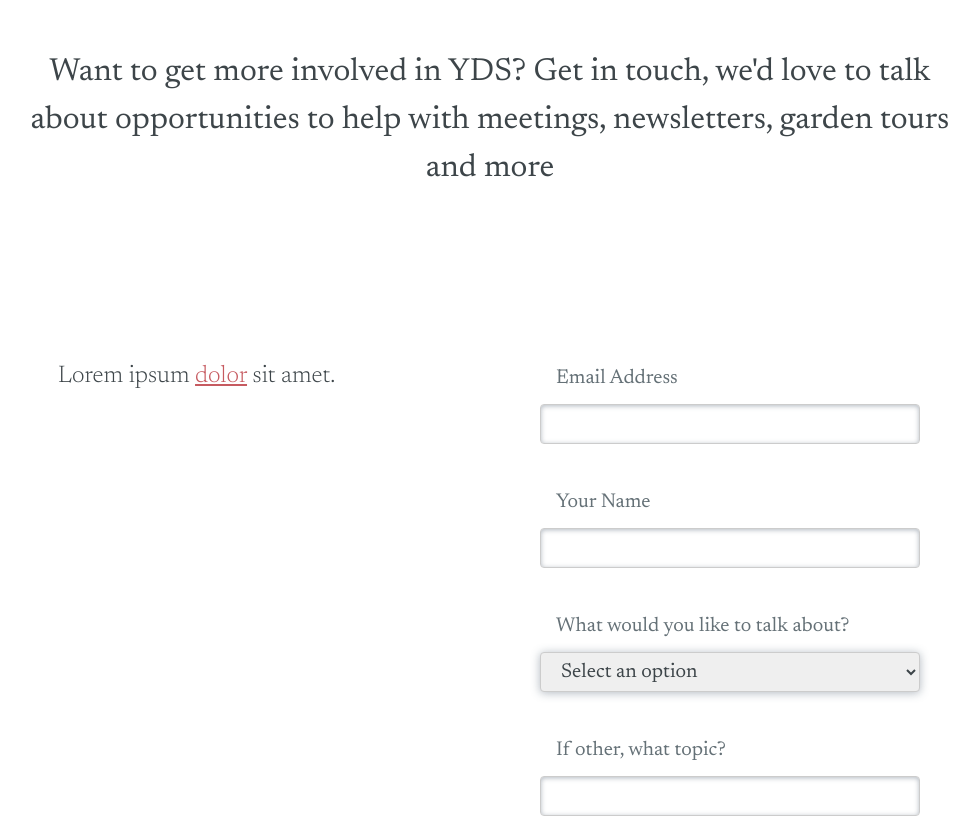
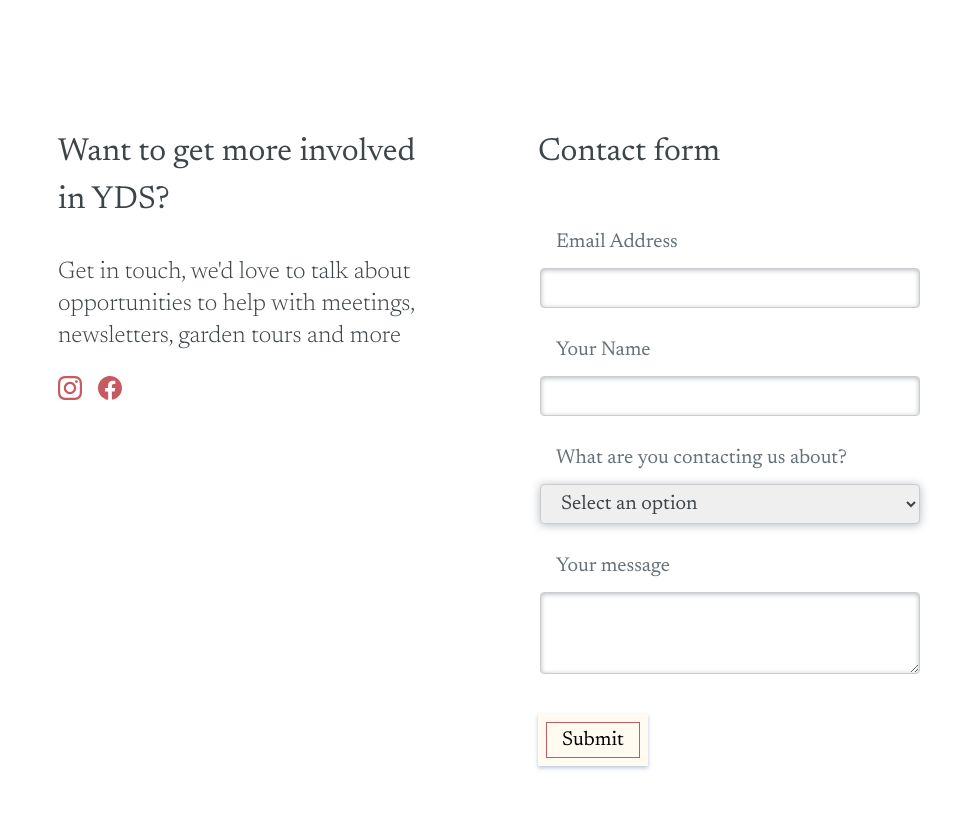
Before and after one commit to johnthedesigner/yds-static, a Next.js app in the folder src/: page /contact in a window 1280 px wide. Shown: the part 340-1158 px from the top of the page, without its empty margins (150-1129 px from the left). Built offline with nearby package versions, Linux system fonts and the light colour scheme.

Commit message:
Get contact form working and tighten up contact us page content

```diff
--- a/src/pages/contact.js
+++ b/src/pages/contact.js
@@ -1,19 +1,20 @@
 import { useState } from 'react'
+import Link from 'next/link'
+
 import Page from '../components/page'
 import pages from '../pages.json'
 import Hero from '../components/hero'
 import Bumper from '../components/bumper'
 import { CompactTextWrapper, CompactText } from '../components/compactText'
+import IconFB from '../public/icon-fb.svg'
+import IconIG from '../public/icon-ig.svg'
 
 export default function Contact() {
-    const [isOther, setIsOther] = useState(false)
+    const [topic, setTopic] = useState('')
+    // const [isOther, setIsOther] = useState(false)
 
-    const checkForOther = (value) => {
-        if (value === 'other') {
-            setIsOther(true)
-        } else {
-            setIsOther(false)
-        }
+    const isOther = () => {
+        return topic === 'other'
     }
 
     const TextInput = (props) => {
@@ -30,7 +31,7 @@
     }
 
     const OtherFormField = () => {
-        if (isOther) {
+        if (isOther()) {
             return (
                 <TextInput
                     label="If other, what category?"
@@ -46,15 +47,35 @@
     return (
         <Page page={pages.contact} backgroundClass="page__body--flower1">
             <Hero title="Contact Us" image="/garden.jpg" />
-            <Bumper text="Want to get more involved in YDS? Get in touch, we'd love to talk about opportunities to help with meetings, newsletters, garden tours and more" />
             <CompactTextWrapper>
                 <CompactText>
+                    <h3>Want to get more involved in YDS?</h3>
                     <p>
-                        Lorem ipsum <a href="#">dolor</a> sit amet.
+                        Get in touch, we'd love to talk about opportunities to
+                        help with meetings, newsletters, garden tours and more
                     </p>
+                    <Link href="http://instagram.com/yankeedahliasociety">
+                        <a
+                            className="footer__social-icon"
+                            title="Yankee Dahlia Society on Instagram"
+                            target="_blank"
+                        >
+                            <IconIG />
+                        </a>
+                    </Link>
+                    <Link href="http://facebook.com/yankeedahliasociety">
+                        <a
+                            className="footer__social-icon"
+                            title="Yankee Dahlia Society on Facebook"
+                            target="_blank"
+                        >
+                            <IconFB />
+                        </a>
+                    </Link>
                 </CompactText>
                 <CompactText>
-                    <form action="https://docs.google.com/forms/u/0/d/e/1FAIpQLSfRp8mGPbFhr2s0N-somQ3bcfnjGgcM_KHXwmQ_v3oT7_sYpg/formResponse">
+                    <h3>Contact form</h3>
+                    <form action="https://docs.google.com/forms/u/0/d/e/1FAIpQLSeHRwqdeRYp6EOO4SEQpKQTHIYFwxb81mQi6HkLtPTp5RTUBw/formResponse">
                         <TextInput
                             label="Email Address"
                             name="entry.1132014782"
@@ -62,14 +83,14 @@
                         />
                         <TextInput
                             label="Your Name"
-                            name="entry.1132014782"
+                            name="entry.605890569"
                             required={true}
                         />
                         <fieldset>
-                            <label>What would you like to talk about?</label>
+                            <label>What are you contacting us about?</label>
                             <select
-                                onChange={(e) => checkForOther(e.target.value)}
-                                value=""
+                                onChange={(e) => setTopic(e.target.value)}
+                                value={topic}
                                 name="entry.1748743079"
                             >
                                 <option value="">Select an option</option>
@@ -80,12 +101,10 @@
                             </select>
                         </fieldset>
                         <OtherFormField />
-                        <TextInput
-                            label="If other, what topic?"
-                            name="entry.389562223"
-                            required={false}
-                        />
-                        <textarea name="entry.84551917" />
+                        <fieldset>
+                            <label>Your message</label>
+                            <textarea name="entry.84551917" />
+                        </fieldset>
                         <button className="button" type="submit">
                             Submit
                         </button>
--- a/src/styles/globals.css
+++ b/src/styles/globals.css
@@ -91,7 +91,7 @@
 
 fieldset {
     border: none;
-    padding: 1rem 0;
+    padding: 0.5rem 0;
 }
 
 input[type='text'],
@@ -122,6 +122,19 @@
 input[disabled] {
     background: #eee;
     color: #999;
+}
+
+textarea {
+    width: 100%;
+    display: block;
+    line-height: 2;
+    padding: 0 1rem;
+    font-family: 'Newsreader', serif;
+    font-size: 1.25rem;
+    color: #3d4549;
+    border: #ccc solid 1px;
+    box-shadow: 0 1px 5px inset rgba(63, 79, 99, 0.4);
+    border-radius: 0.25rem;
 }
 
 button[type='submit'] {
```
